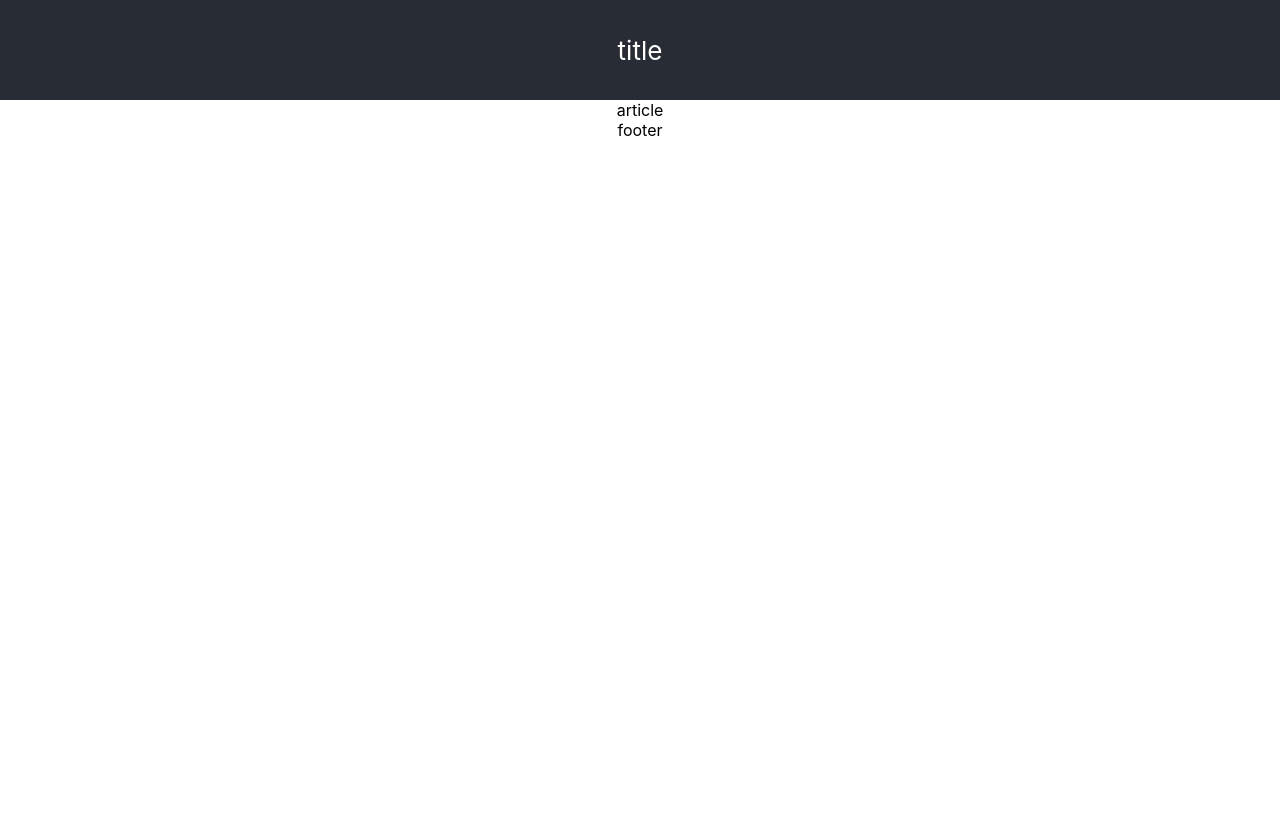
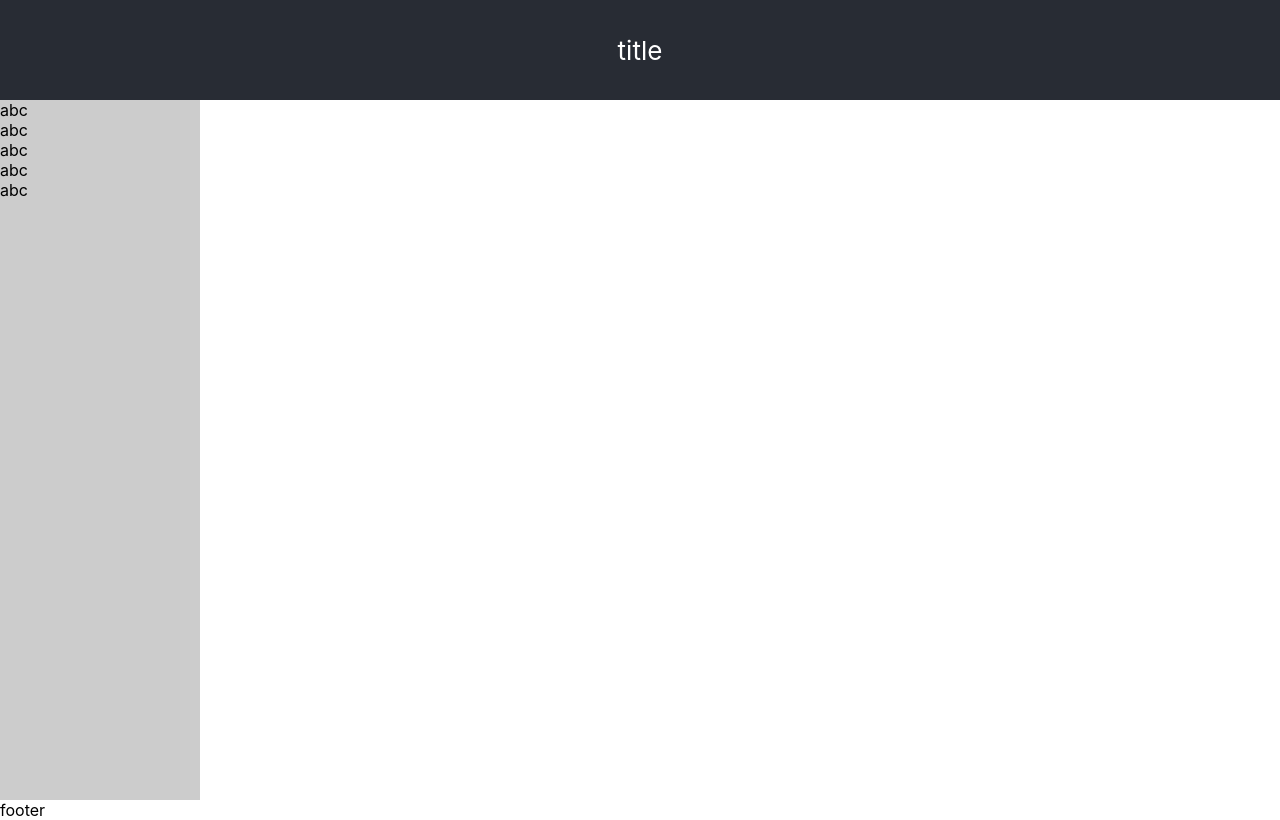
Before and after one commit to mzyd/Class-Schedule, a React (Create React App) app: page / in a window 1280 px wide. Built offline with nearby package versions, Linux system fonts and the light colour scheme.

Commit message:
1. 基本布局 2. 添加 siderBar

```diff
--- a/package.json
+++ b/package.json
@@ -7,7 +7,7 @@
     "node-sass-chokidar": "^1.3.4",
     "react": "^16.8.6",
     "react-dom": "^16.8.6",
-    "react-router-native": "^5.0.0",
+    "react-router-dom": "^5.0.0",
     "react-scripts": "2.1.8"
   },
   "scripts": {
--- a/src/App.css
+++ b/src/App.css
@@ -1,12 +1,22 @@
 .App {
-  text-align: center;
-  width: 100%; }
+  width: 100%;
+  height: 100%;
+  position: relative; }
   .App .App-header {
     background-color: #282c34;
     height: 100px;
+    wdith: 100%;
     display: flex;
     flex-direction: column;
     align-items: center;
     justify-content: center;
     font-size: calc(10px + 2vmin);
     color: white; }
+  .App .sider-bar-wrap {
+    width: 200px;
+    height: calc(100% - 100px);
+    float: left; }
+  .App .content {
+    float: right;
+    width: calc(100% - 200px);
+    height: calc(100% - 100px); }
--- a/src/App.js
+++ b/src/App.js
@@ -1,5 +1,7 @@
 import React, { Component } from 'react';
 import './App.css';
+import SiderBar from './App/SideBar.js'
+
 
 class App extends Component {
   render() {
@@ -8,9 +10,15 @@ class App extends Component {
         <header className="App-header">
           title
         </header>
-        <article>
-          article
-        </article>
+
+        <div className="sider-bar-wrap clearfix">
+          <SiderBar />
+        </div>
+
+        <div className="content clearfix">
+
+        </div>
+
         <footer>
           footer
         </footer>
--- a/src/App.scss
+++ b/src/App.scss
@@ -1,11 +1,11 @@
 .App {
-    text-align: center;
     width: 100%;
-
+    height: 100%;
+    position: relative;
     .App-header {
         background-color: #282c34;
-        // min-height: 100vh;
         height: 100px;
+        wdith: 100%;
         display: flex;
         flex-direction: column;
         align-items: center;
@@ -14,4 +14,16 @@
         color: white;
     }
 
+    .sider-bar-wrap {
+        width: 200px;
+        height: calc(100% - 100px);
+        float: left;
+    }
+
+    .content {
+        float: right;
+        width: calc(100% - 200px);
+        height: calc(100% - 100px);
+    }
+
 }
--- /dev/null
+++ b/src/App/SideBar.js
@@ -0,0 +1,21 @@
+import React, { Component } from 'react'
+import './SiderBar.scss';
+
+class SiderBar extends Component {
+  render() {
+    return (
+      <div className="sider-bar">
+        <ul>
+          <li>abc</li>
+          <li>abc</li>
+          <li>abc</li>
+          <li>abc</li>
+          <li>abc</li>
+        </ul>
+      </div>
+    )
+  }
+}
+
+
+export default SiderBar
--- /dev/null
+++ b/src/App/SiderBar.css
@@ -0,0 +1,4 @@
+.sider-bar {
+  width: 100%;
+  height: 100%;
+  background-color: #ccc; }
--- /dev/null
+++ b/src/App/SiderBar.scss
@@ -0,0 +1,7 @@
+.sider-bar{
+    width: 100%;
+    height: 100%;
+    background-color: #ccc;
+    ul {
+    }
+}
--- a/src/index.css
+++ b/src/index.css
@@ -1,3 +1,10 @@
+html {
+    width: 100%;
+    heigh: 100%;
+    margin: 0;
+    padding: 0;
+}
+
 body {
   margin: 0;
   padding: 0;
@@ -6,9 +13,46 @@ body {
     sans-serif;
   -webkit-font-smoothing: antialiased;
   -moz-osx-font-smoothing: grayscale;
+  width: 100%;
+  heigh: 100%;
+}
+
+#root{
+    width: 100%;
+    height: 100%;
+    margin: 0;
+    padding: 0;
+    position: absolute;
+    top: 0;
+    left: 0;
+}
+
+.clearfix:after {
+    content: '';
+    display: block;
+    height: 0;
+    clear: both;
+    visibility: hidden;
+    overflow: hidden;
 }
 
 code {
   font-family: source-code-pro, Menlo, Monaco, Consolas, "Courier New",
     monospace;
 }
+
+ol, ul {
+    list-style: none;
+    padding: 0;
+    margin: 0;
+}
+
+h1, h2, h3 {
+    padding: 0;
+    margin: 0;
+}
+
+p {
+    padding: 0;
+    margin: 0;
+}
```
Also changed, not shown: 1 other file (tests, documents, lock files or other folders).
